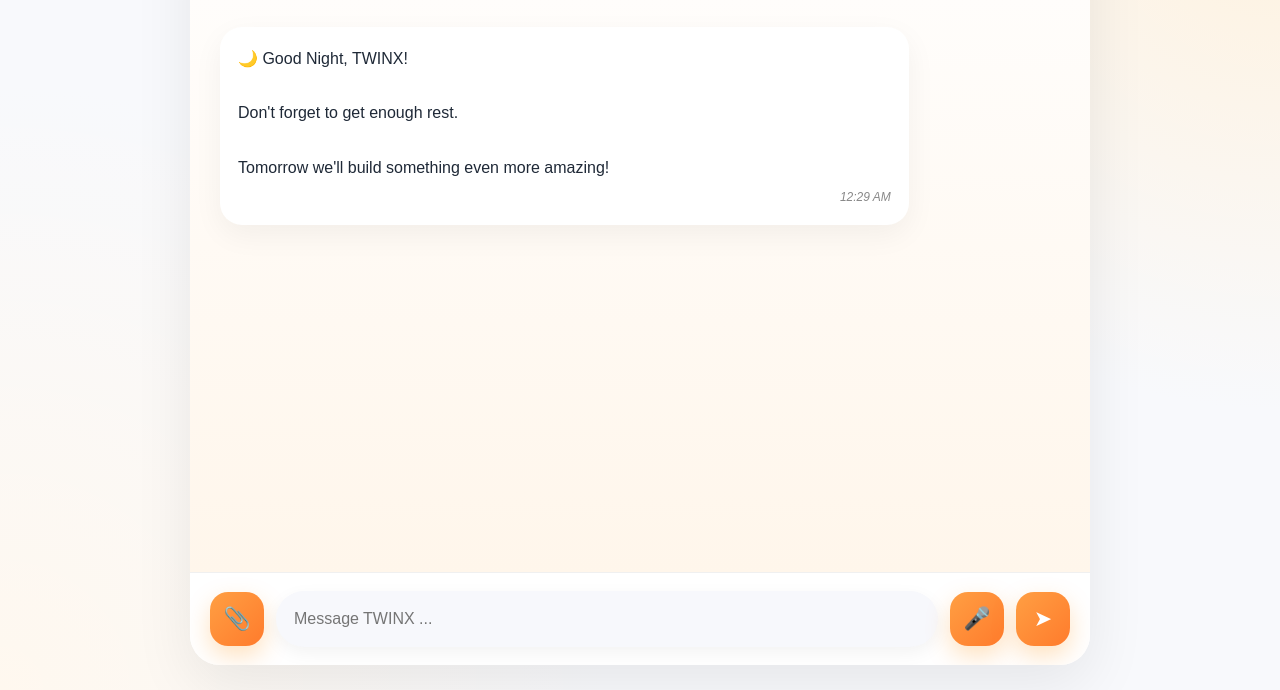
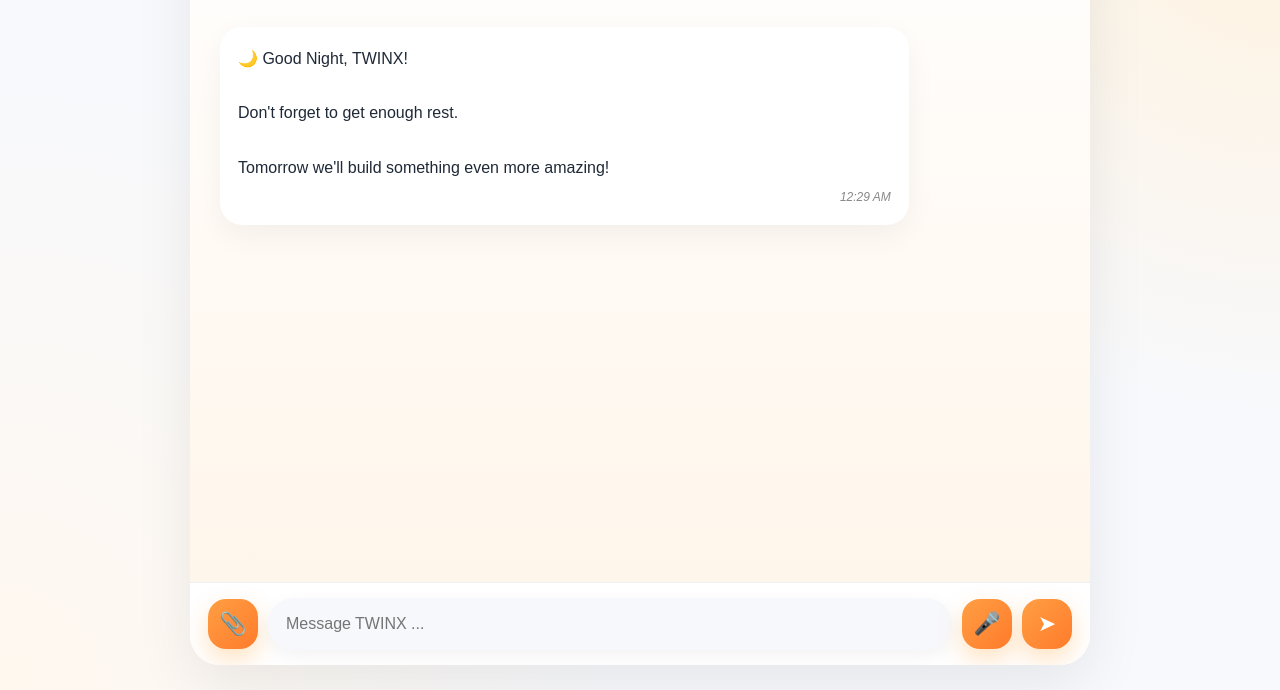
Before and after one commit to LEXLTS/TWINX-AI, a plain HTML site: page index.html in a window 1280 px wide. Shown: the part 120-810 px from the top of the page. Drawn offline with Linux system fonts and the light colour scheme; files whose address does not match are found by name.

Commit message:
Update style.css

```diff
--- a/style.css
+++ b/style.css
@@ -153,17 +153,21 @@ color:#555;
 
 .input-area{
     background:#ffffff;
-    padding:18px 20px;
+    padding:15px 18px;
     display:flex;
     align-items:center;
-    gap:12px;
+    gap:10px;
+
     border-top:1px solid #f0f0f0;
+
+    position:sticky;
+    bottom:0;
 }
 
 input{
     flex:1;
     min-width:0;
-    height:56px;
+    height:52px;
     border:none;
     outline:none;
     border-radius:30px;
@@ -176,8 +180,8 @@ input{
 .attach-btn,
 #voiceBtn,
 #sendBtn{
-    width:54px;
-    height:54px;
+    width:50px;
+    height:50px;
     border:none;
     border-radius:18px;
     background:linear-gradient(135deg,#ff9f43,#ff7b2c);
```
